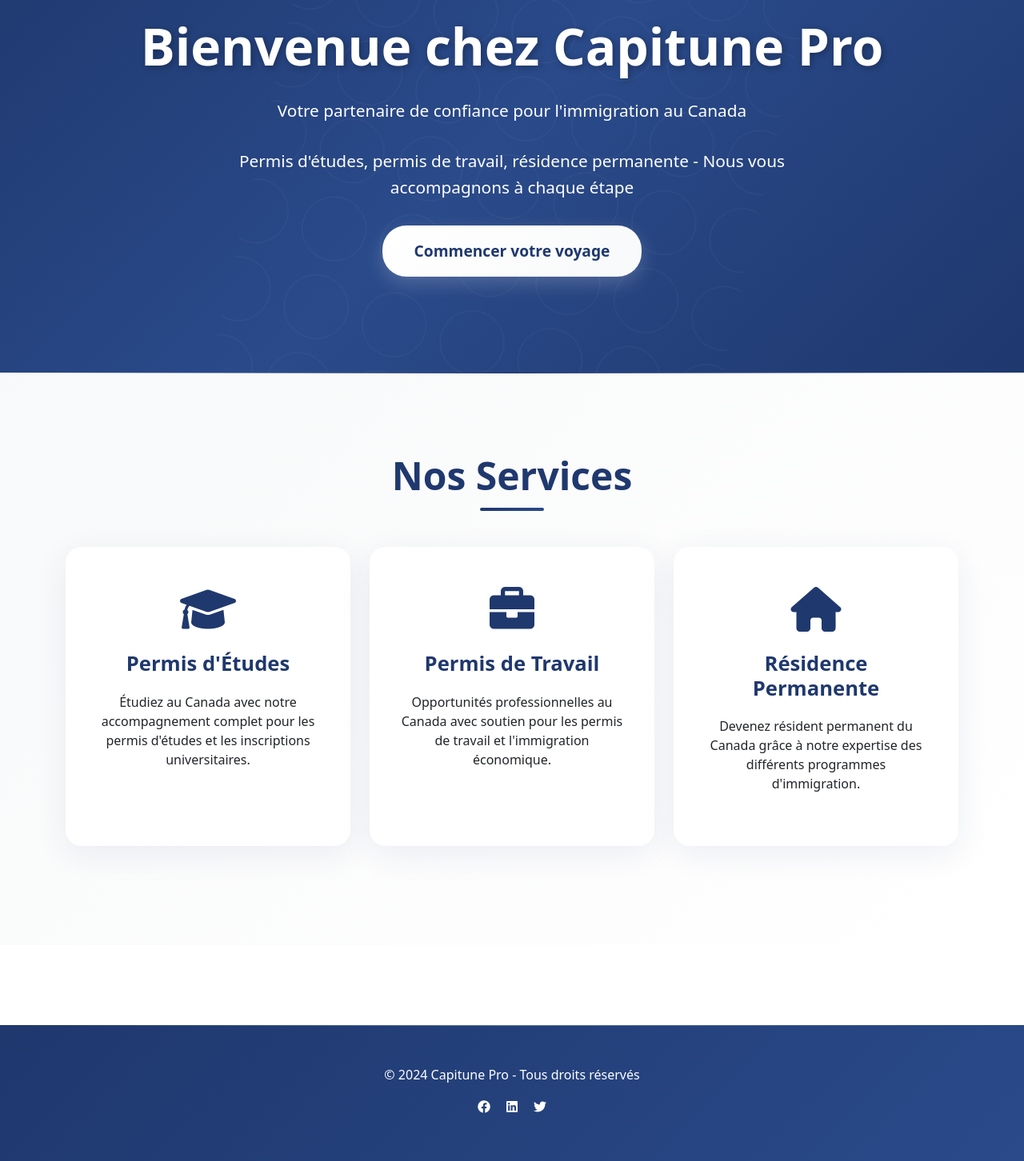
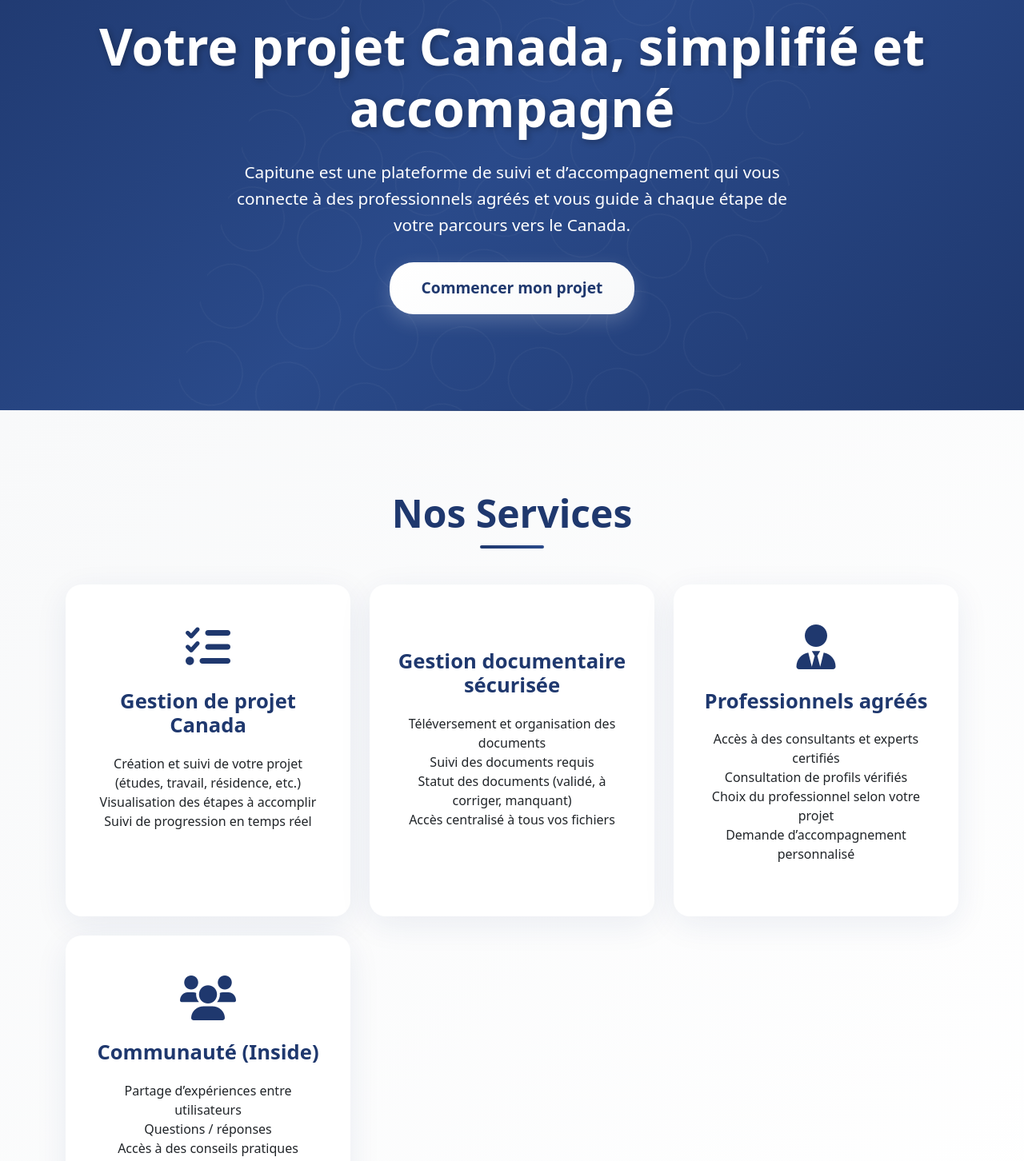
Before and after one commit to ndom2504/capitunepro, a Next.js app: page / in a window 1280 px wide. Shown: the part 240-1692 px from the top of the page at 80% size. Built offline with nearby package versions, Linux system fonts and the light colour scheme; no server answers.

Commit message:
Update content with new messaging and services

```diff
--- a/pages/index.js
+++ b/pages/index.js
@@ -152,10 +152,9 @@
           <div className="row">
             <div className="col-lg-12">
               <div className="hero-content">
-                <h1>Bienvenue chez Capitune Pro</h1>
-                <p>Votre partenaire de confiance pour l'immigration au Canada</p>
-                <p>Permis d'études, permis de travail, résidence permanente - Nous vous accompagnons à chaque étape</p>
-                <button onClick={showAuthSection} className="btn-primary">Commencer votre voyage</button>
+                <h1>Votre projet Canada, simplifié et accompagné</h1>
+                <p>Capitune est une plateforme de suivi et d’accompagnement qui vous connecte à des professionnels agréés et vous guide à chaque étape de votre parcours vers le Canada.</p>
+                <button onClick={showAuthSection} className="btn-primary">Commencer mon projet</button>
               </div>
             </div>
           </div>
@@ -173,23 +172,41 @@
           <div className="row">
             <div className="col-lg-4 col-md-6 mb-4">
               <div className="service-card">
-                <i className="fas fa-graduation-cap service-icon"></i>
-                <h3>Permis d'Études</h3>
-                <p>Étudiez au Canada avec notre accompagnement complet pour les permis d'études et les inscriptions universitaires.</p>
+                <i className="fas fa-tasks service-icon"></i>
+                <h3>Gestion de projet Canada</h3>
+                <p>Création et suivi de votre projet (études, travail, résidence, etc.)<br/>
+                Visualisation des étapes à accomplir<br/>
+                Suivi de progression en temps réel</p>
               </div>
             </div>
             <div className="col-lg-4 col-md-6 mb-4">
               <div className="service-card">
-                <i className="fas fa-briefcase service-icon"></i>
-                <h3>Permis de Travail</h3>
-                <p>Opportunités professionnelles au Canada avec soutien pour les permis de travail et l'immigration économique.</p>
+                <i className="fas fa-folder-shield service-icon"></i>
+                <h3>Gestion documentaire sécurisée</h3>
+                <p>Téléversement et organisation des documents<br/>
+                Suivi des documents requis<br/>
+                Statut des documents (validé, à corriger, manquant)<br/>
+                Accès centralisé à tous vos fichiers</p>
               </div>
             </div>
             <div className="col-lg-4 col-md-6 mb-4">
               <div className="service-card">
-                <i className="fas fa-home service-icon"></i>
-                <h3>Résidence Permanente</h3>
-                <p>Devenez résident permanent du Canada grâce à notre expertise des différents programmes d'immigration.</p>
+                <i className="fas fa-user-tie service-icon"></i>
+                <h3>Professionnels agréés</h3>
+                <p>Accès à des consultants et experts certifiés<br/>
+                Consultation de profils vérifiés<br/>
+                Choix du professionnel selon votre projet<br/>
+                Demande d’accompagnement personnalisé</p>
+              </div>
+            </div>
+            <div className="col-lg-4 col-md-6 mb-4">
+              <div className="service-card">
+                <i className="fas fa-users service-icon"></i>
+                <h3>Communauté (Inside)</h3>
+                <p>Partage d’expériences entre utilisateurs<br/>
+                Questions / réponses<br/>
+                Accès à des conseils pratiques<br/>
+                Interaction avec des professionnels</p>
               </div>
             </div>
           </div>
@@ -213,15 +230,15 @@
                 <div className="col-lg-6">
                   <div className="role-card" onClick={() => selectRole('client')}>
                     <i className="fas fa-user service-icon"></i>
-                    <h3>Client</h3>
-                    <p>Je cherche des services d'immigration</p>
+                    <h3>Candidat</h3>
+                    <p>Je souhaite concrétiser mon projet de vie au Canada</p>
                   </div>
                 </div>
                 <div className="col-lg-6">
                   <div className="role-card" onClick={() => selectRole('professional')}>
                     <i className="fas fa-user-tie service-icon"></i>
-                    <h3>Professionnel</h3>
-                    <p>Je suis un consultant en immigration</p>
+                    <h3>Professionnel agréé</h3>
+                    <p>Je suis consultant et je veux accompagner des candidats</p>
                   </div>
                 </div>
               </div>
```
